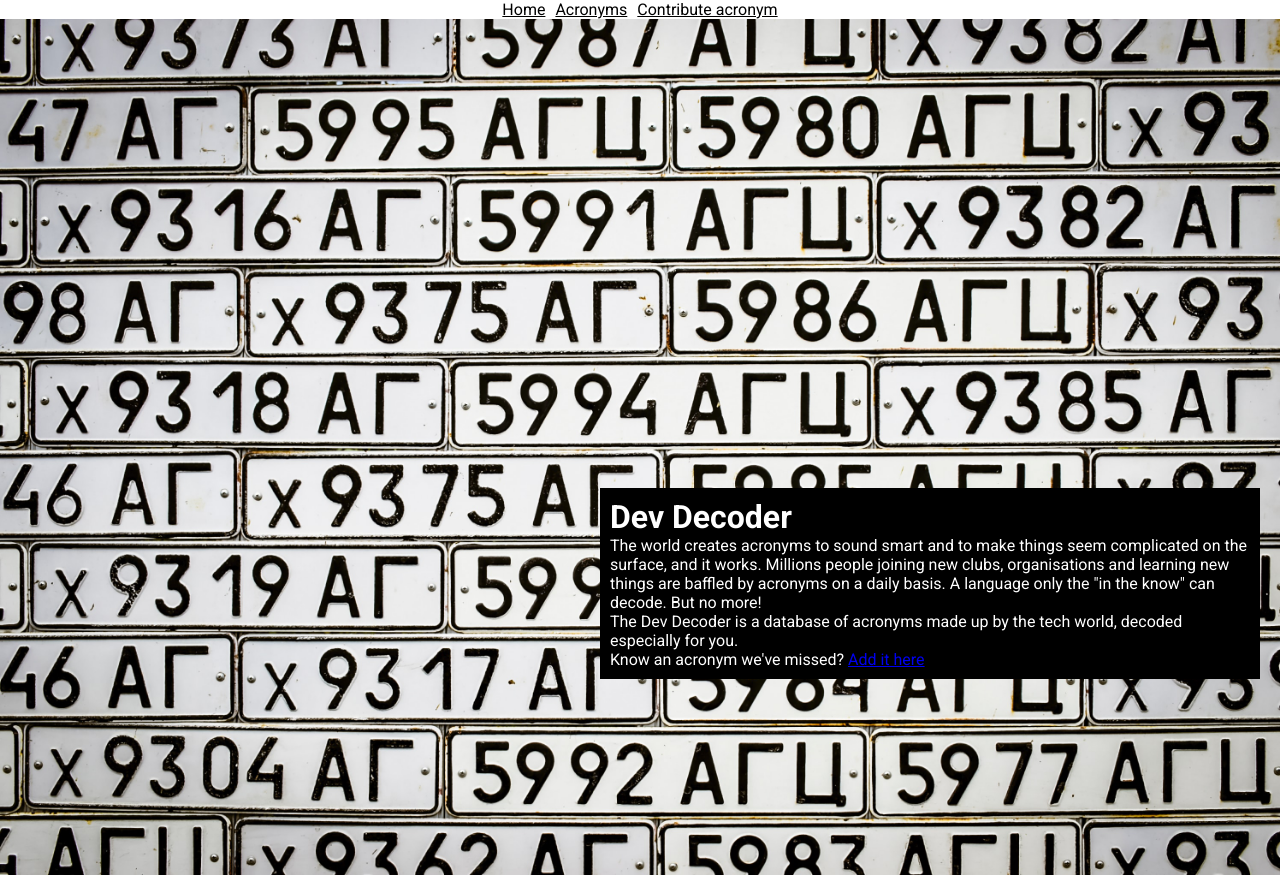
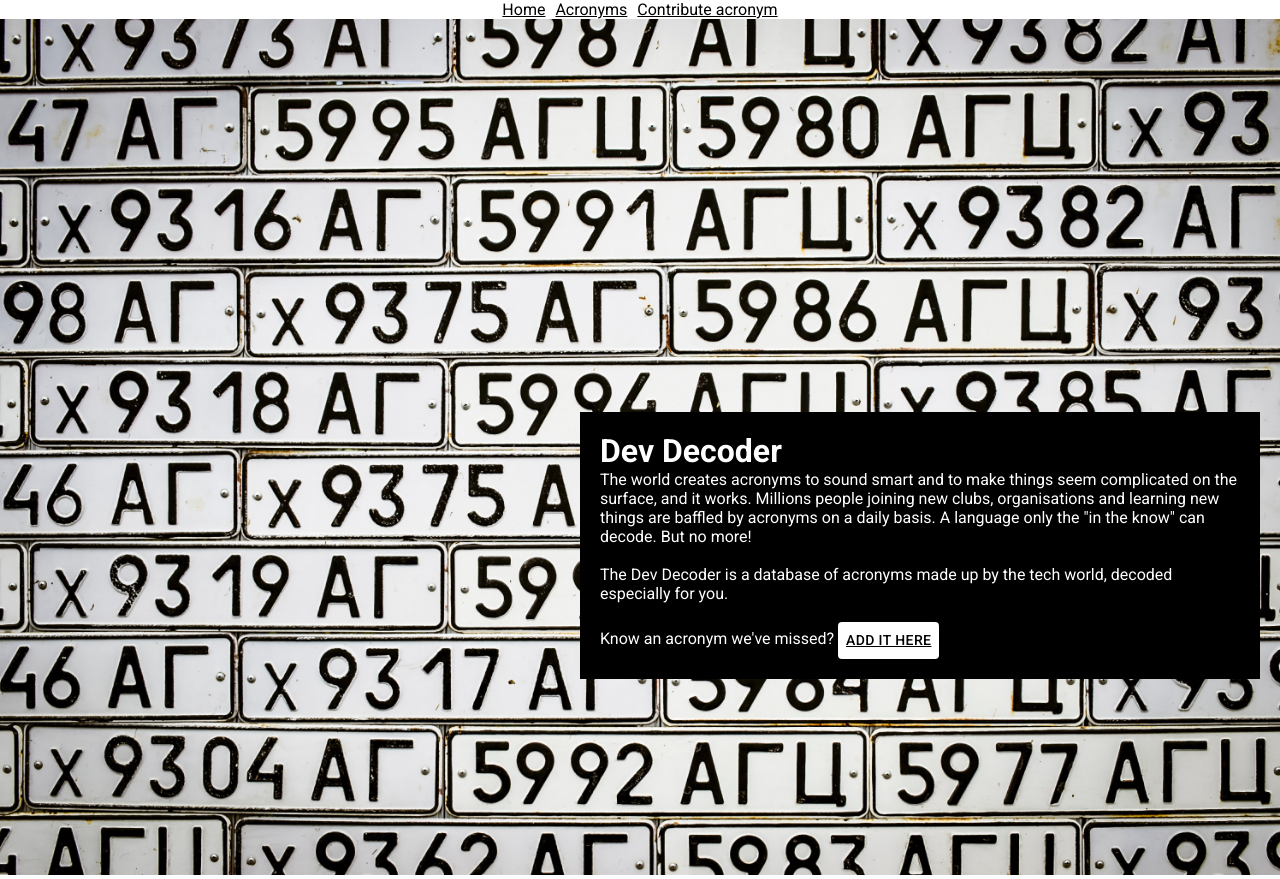
Before and after one commit to RebeccaHA/dev-decoder, a React (Create React App) app in the folder frontend/: page / in a window 1280 px wide. Built offline with nearby package versions, Linux system fonts and the light colour scheme.

Commit message:
added button homepage styling

```diff
--- a/frontend/src/App.css
+++ b/frontend/src/App.css
@@ -16,7 +16,7 @@
   right: 20px;
   background-color: black;
   color: white;
-  padding: 10px;
+  padding: 20px;
   width: 50%;
 }
 
--- a/frontend/src/components/home.js
+++ b/frontend/src/components/home.js
@@ -1,5 +1,6 @@
 import React from "react";
 import { Link } from "react-router-dom";
+import Button from "@material-ui/core/Button";
 
 const Home = () => {
   return (
@@ -14,12 +15,19 @@ const Home = () => {
           on a daily basis. A language only the "in the know" can decode. But no
           more!
         </p>
+        <br />
         <p>
           The Dev Decoder is a database of acronyms made up by the tech world,
           decoded especially for you.
         </p>
+        <br />
         <p>
-          Know an acronym we've missed? <Link to="/new">Add it here</Link>
+          Know an acronym we've missed?{" "}
+          <Button style={{ background: "white" }}>
+            <Link style={{ color: "black" }} to="/new">
+              Add it here
+            </Link>
+          </Button>
         </p>
       </div>
     </div>
```
